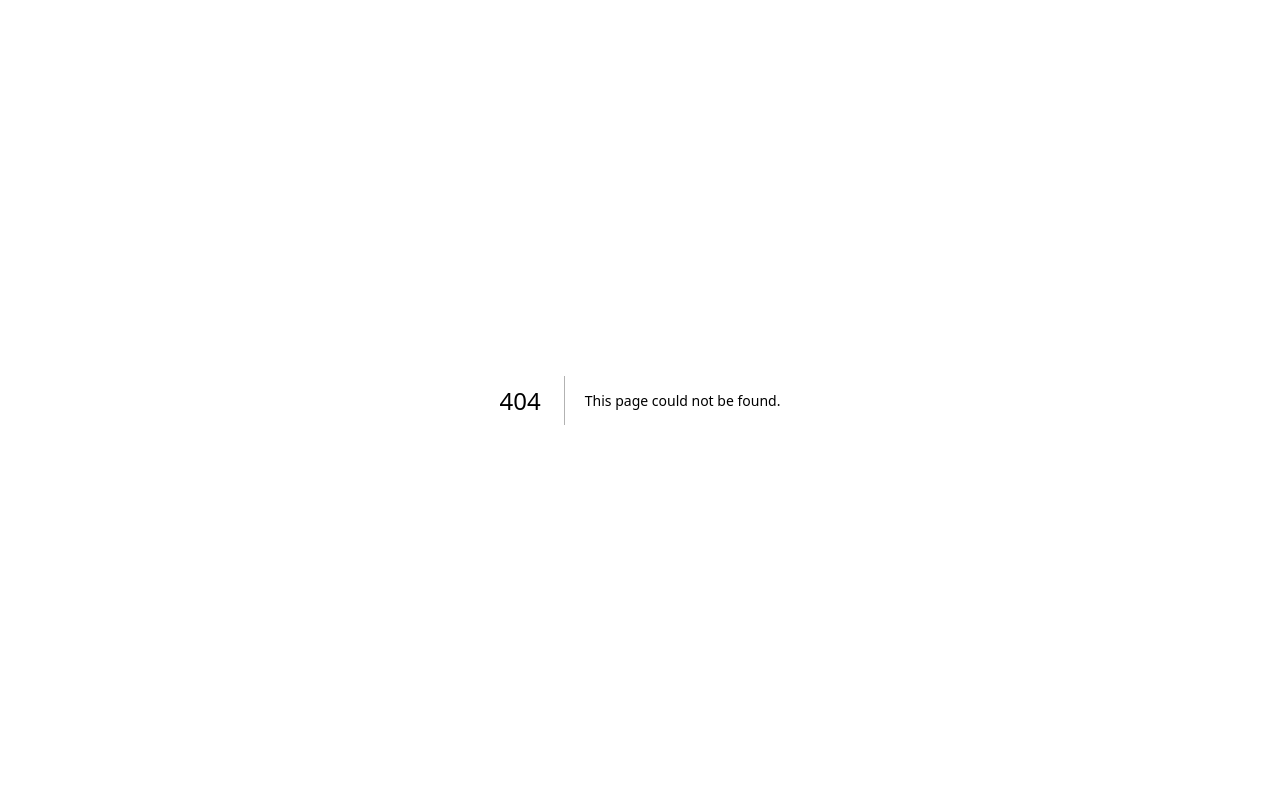
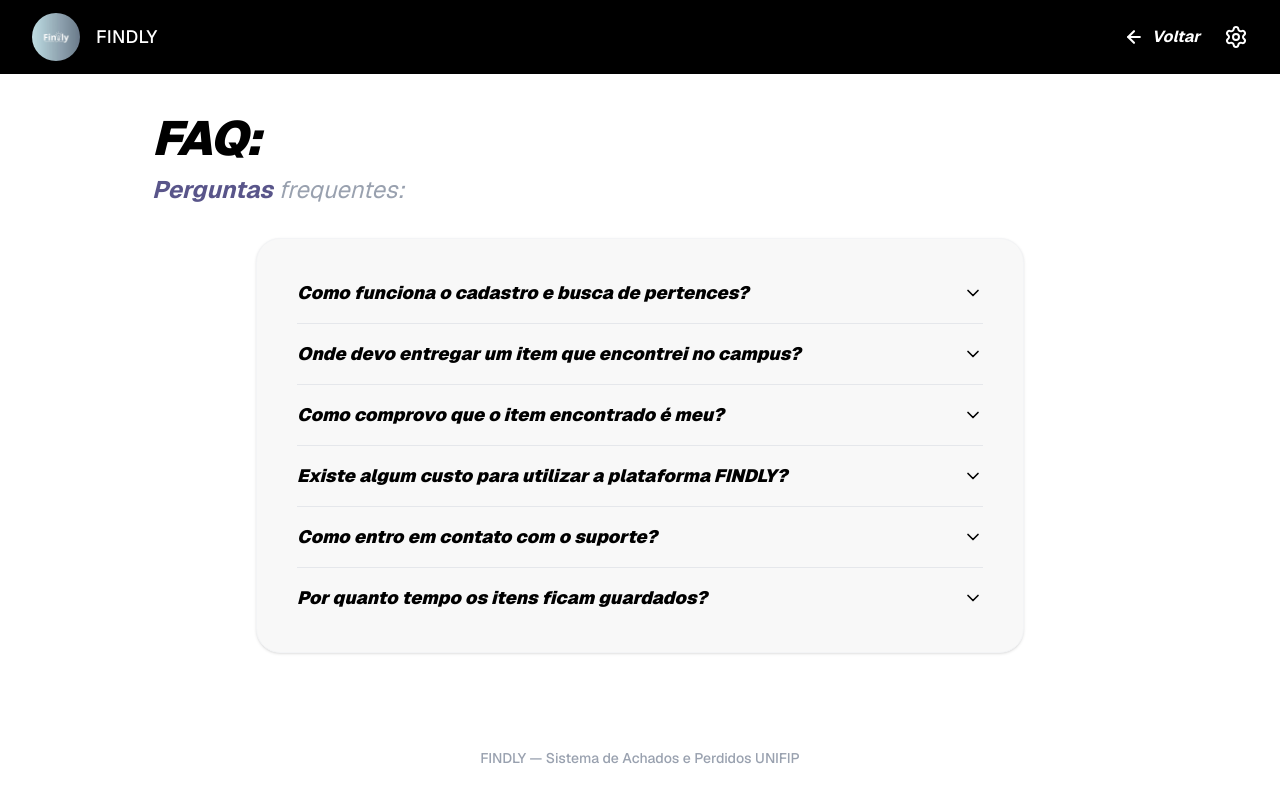
Before and after one commit to iasmimianny/findly-front-end, a Next.js app: page /faq in a window 1280 px wide. Before the commit this address had no page. Built offline with nearby package versions, Linux system fonts and the light colour scheme.

Commit message:
feat: tela faq

```diff
--- /dev/null
+++ b/app/faq/page.js
@@ -0,0 +1,144 @@
+"use client";
+
+import Image from "next/image";
+import Link from "next/link";
+import { useState } from "react";
+import { ArrowLeft, Settings, ChevronDown } from "lucide-react";
+
+export default function FAQPage() {
+  const [openIndex, setOpenIndex] = useState(null);
+
+  // Lista de perguntas e respostas adaptadas para o FINDLY / UNIFIP
+  const faqList = [
+    {
+      pergunta: "Como funciona o cadastro e busca de pertences?",
+      resposta:
+        "Qualquer aluno ou colaborador da UNIFIP pode cadastrar um item perdido ou encontrado. Ao registrar a ocorrência com foto e descrição, o sistema cruza as informações para ajudar a identificar o proprietário.",
+    },
+    {
+      pergunta: "Onde devo entregar um item que encontrei no campus?",
+      resposta:
+        "Itens encontrados devem ser entregues na Recepção Central ou no Setor de Achados e Perdidos do campus UNIFIP para que fiquem armazenados em local seguro até a retirada.",
+    },
+    {
+      pergunta: "Como comprovo que o item encontrado é meu?",
+      resposta:
+        "No momento do resgate, você precisará apresentar um documento com foto (ou carteira estudantil) e detalhar características específicas do objeto que confirmem sua posse.",
+    },
+    {
+      pergunta: "Existe algum custo para utilizar a plataforma FINDLY?",
+      resposta:
+        "Não, o FINDLY é uma ferramenta totalmente gratuita oferecida para a comunidade acadêmica da UNIFIP.",
+    },
+    {
+      pergunta: "Como entro em contato com o suporte?",
+      resposta:
+        "Você pode entrar em contato com nossa equipe enviando um e-mail para suporte@unifip.edu.br ou se dirigindo diretamente ao setor de atendimento no campus.",
+    },
+    {
+      pergunta: "Por quanto tempo os itens ficam guardados?",
+      resposta:
+        "Os itens permanecem guardados no setor responsável da UNIFIP por até 90 dias. Após esse prazo, itens não reclamados serão destinados a doações ou órgãos competentes.",
+    },
+  ];
+
+  const toggleFAQ = (index) => {
+    setOpenIndex(openIndex === index ? null : index);
+  };
+
+  return (
+    <main className="min-h-screen bg-white text-black font-sans flex flex-col justify-between">
+      <div>
+        {/* --- CABEÇALHO / HEADER --- */}
+        <header className="flex h-[74px] items-center justify-between bg-black px-8 text-white">
+          <div className="flex items-center gap-4">
+            <Link href="/">
+              <Image
+                src="/logo-findly.jpg"
+                alt="Findly"
+                width={48}
+                height={48}
+                className="rounded-full object-cover"
+              />
+            </Link>
+            <span className="text-lg font-medium tracking-wide">FINDLY</span>
+          </div>
+
+          <div className="flex items-center gap-6">
+            <button
+              type="button"
+              onClick={() => window.history.back()}
+              className="flex items-center gap-2 font-bold italic hover:opacity-70 transition"
+            >
+              <ArrowLeft className="w-5 h-5 stroke-[2.5]" />
+              Voltar
+            </button>
+
+            <Link
+              href="/configuracoes"
+              className="hover:opacity-70 transition"
+              title="Configurações"
+            >
+              <Settings className="w-6 h-6 text-white" />
+            </Link>
+          </div>
+        </header>
+
+        {/* --- CONTEÚDO PRINCIPAL --- */}
+        <div className="mx-auto max-w-5xl px-6 py-10">
+
+          {/* Títulos da Página */}
+          <div className="mb-8">
+            <h1 className="text-5xl font-black italic tracking-tight">
+              FAQ:
+            </h1>
+
+            <p className="mt-3 text-2xl font-bold italic text-[#59558a]">
+              Perguntas <span className="font-normal text-gray-400">frequentes:</span>
+            </p>
+          </div>
+
+          {/* CARD PRINCIPAL COM A LISTA DE PERGUNTAS */}
+          <div className="rounded-3xl bg-[#f8f8f8] p-6 md:p-10 shadow-sm border border-gray-100 max-w-3xl mx-auto">
+            <div className="divide-y divide-gray-200">
+              {faqList.map((item, index) => {
+                const isOpen = openIndex === index;
+                return (
+                  <div key={index} className="py-4 first:pt-0 last:pb-0">
+                    <button
+                      type="button"
+                      onClick={() => toggleFAQ(index)}
+                      className="flex w-full items-center justify-between text-left focus:outline-none group"
+                    >
+                      <span className="text-lg font-black italic text-black group-hover:text-gray-700 transition pr-4">
+                        {item.pergunta}
+                      </span>
+                      <ChevronDown
+                        className={`w-5 h-5 text-black shrink-0 transition-transform duration-300 ${
+                          isOpen ? "rotate-180" : ""
+                        }`}
+                      />
+                    </button>
+
+                    {/* Resposta expandível */}
+                    {isOpen && (
+                      <div className="mt-3 text-sm md:text-base text-gray-600 font-medium leading-relaxed animate-fadeIn pl-1">
+                        {item.resposta}
+                      </div>
+                    )}
+                  </div>
+                );
+              })}
+            </div>
+          </div>
+
+        </div>
+      </div>
+
+      {/* Espaçador de Rodapé */}
+      <footer className="py-8 text-center text-sm text-gray-400 font-medium">
+        FINDLY — Sistema de Achados e Perdidos UNIFIP
+      </footer>
+    </main>
+  );
+}
```
